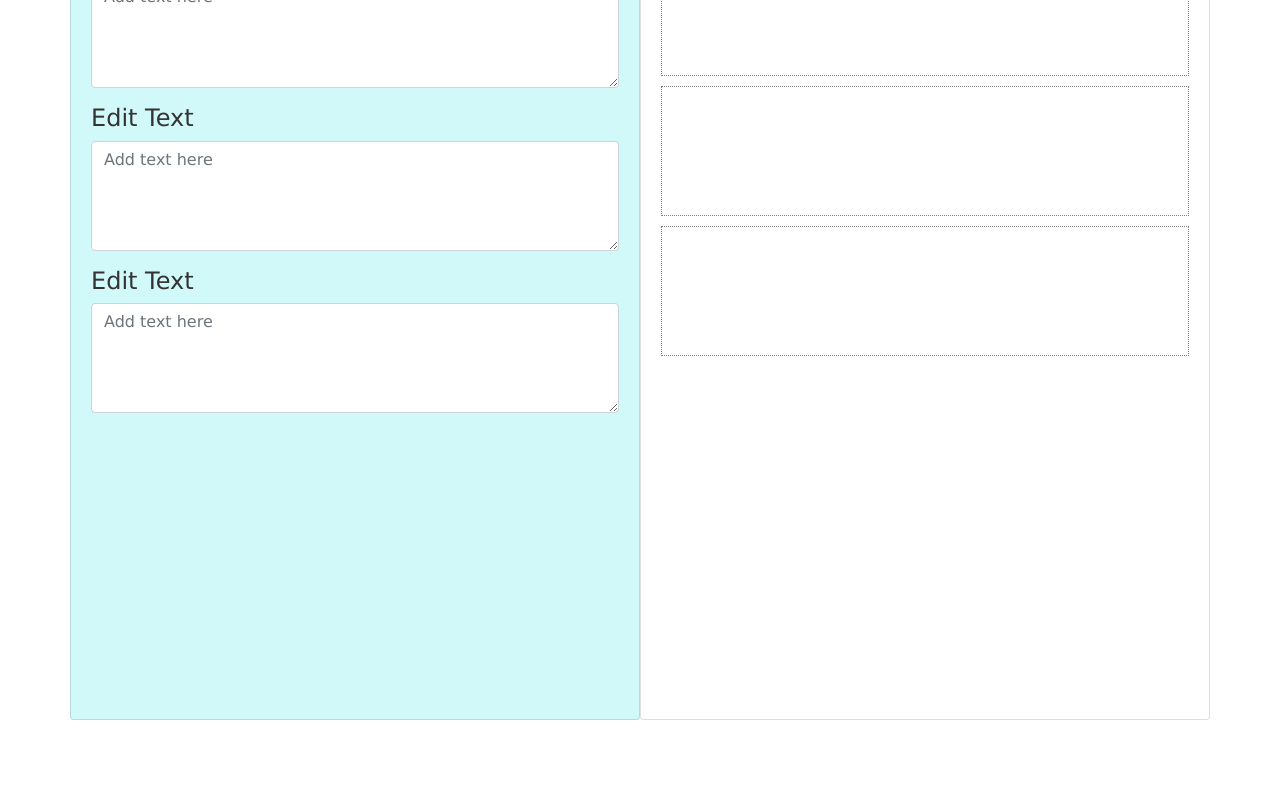
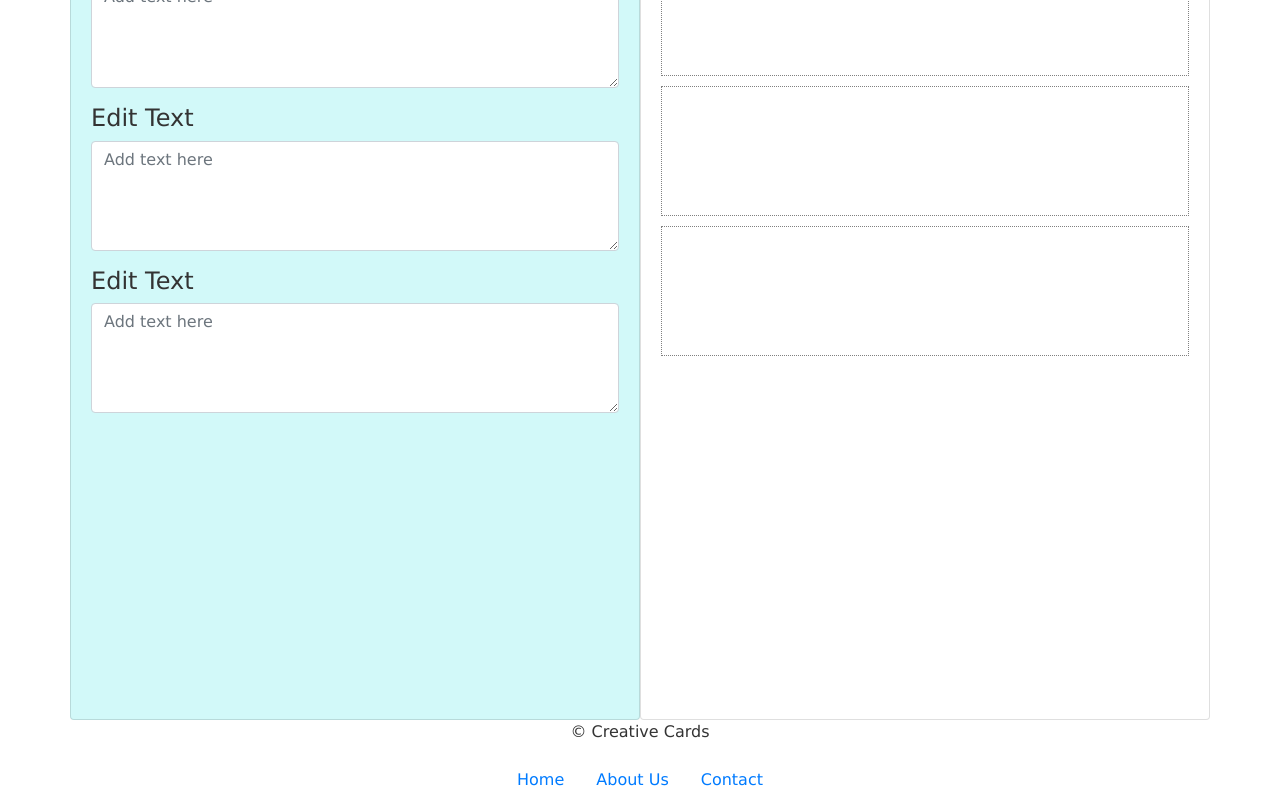
Before and after one commit to graysonlee123/vue-creative-cards, a Vue app: page / in a window 1280 px wide. Shown: the part 186-986 px from the top of the page. Before the commit the page ends 906 px from the top, so only its background shows below. Built offline with nearby package versions, Linux system fonts and the light colour scheme.

Commit message:
adds slots

```diff
--- a/src/App.vue
+++ b/src/App.vue
@@ -6,37 +6,55 @@
         <keep-alive>
           <component :is="currentPage"></component>
         </keep-alive>
+        <cc-footer>
+          <p class="text-center" slot="app-name">&copy; Creative Cards</p>
+          <nav>
+            <ul class="nav justify-content-center">
+              <li class="nav-item">
+                <a href="#" class="nav-link">Home</a>
+              </li>
+              <li class="nav-item">
+                <a href="#" class="nav-link">About Us</a>
+              </li>
+              <li class="nav-item">
+                <a href="#" class="nav-link">Contact</a>
+              </li>
+            </ul>
+          </nav>
+        </cc-footer>
       </div>
     </div>
   </div>
 </template>
 
 <script>
-import Header from './components/Header.vue';
-import CardFront from './components/card/CardFront.vue'
-import CardInsideLeft from './components/card/CardInsideLeft.vue'
-import CardInsideRight from './components/card/CardInsideRight.vue'
-import CardBack from './components/card/CardBack.vue'
+import Header from "./components/Header.vue";
+import Footer from "./components/Footer.vue";
+import CardFront from "./components/card/CardFront.vue";
+import CardInsideLeft from "./components/card/CardInsideLeft.vue";
+import CardInsideRight from "./components/card/CardInsideRight.vue";
+import CardBack from "./components/card/CardBack.vue";
 
 export default {
   data: function() {
     return {
-      currentPage: 'cardFront'
-    }
+      currentPage: "cardFront"
+    };
   },
   components: {
     navHeader: Header,
     cardFront: CardFront,
     CardInsideLeft: CardInsideLeft,
     CardInsideRight: CardInsideRight,
-    CardBack: CardBack
+    CardBack: CardBack,
+    ccFooter: Footer
   }
-}
+};
 </script>
 
 <style>
-  body {
-    font-family: Verdana, Geneva, Tahoma, sans-serif;
-    color: #333;
-  }
+body {
+  font-family: Verdana, Geneva, Tahoma, sans-serif;
+  color: #333;
+}
 </style>
--- /dev/null
+++ b/src/components/Footer.vue
@@ -0,0 +1,12 @@
+<template>
+  <footer>
+    <slot name="app-name"></slot>
+    <slot></slot>
+  </footer>
+</template>
+
+<script>
+export default {
+
+}
+</script>
```
